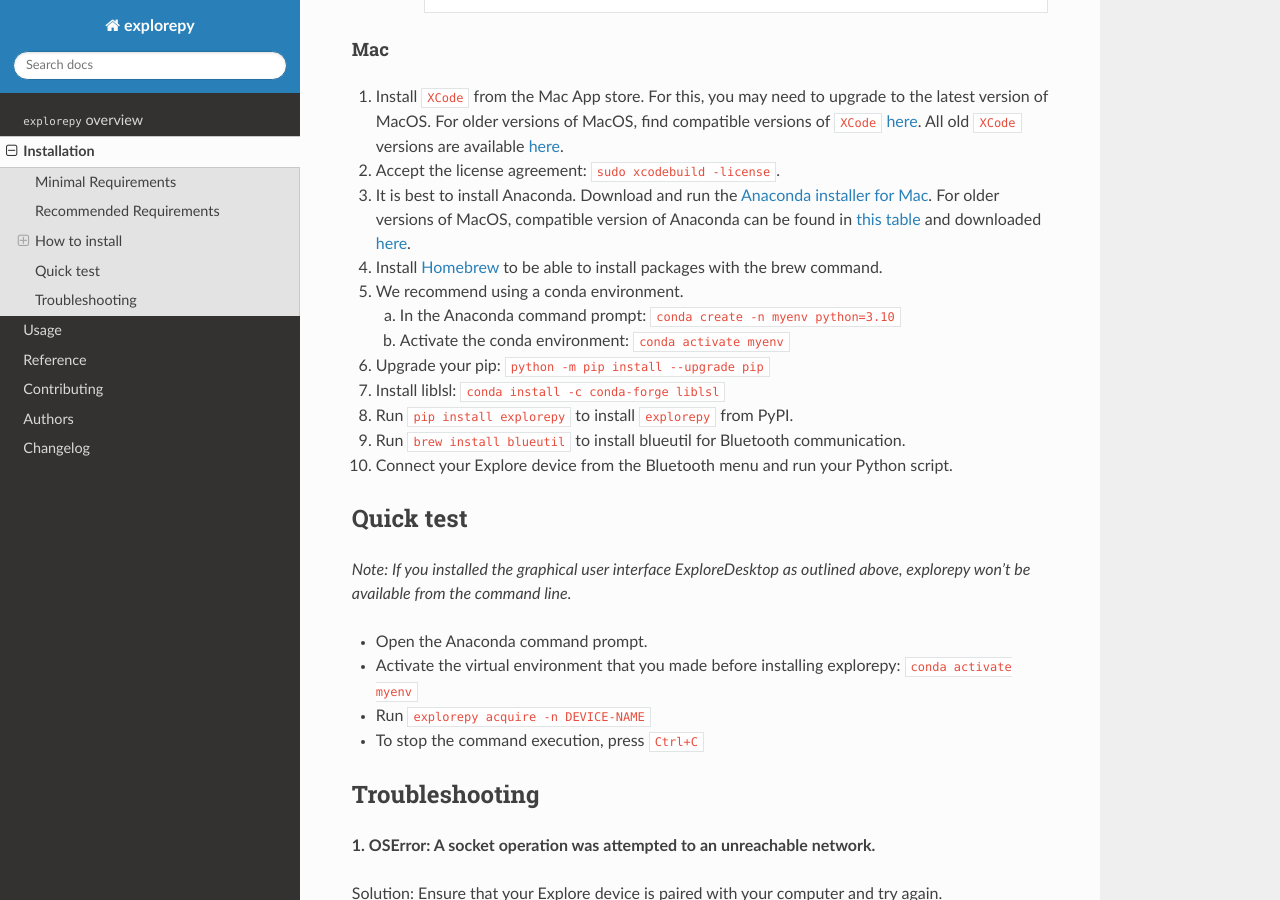
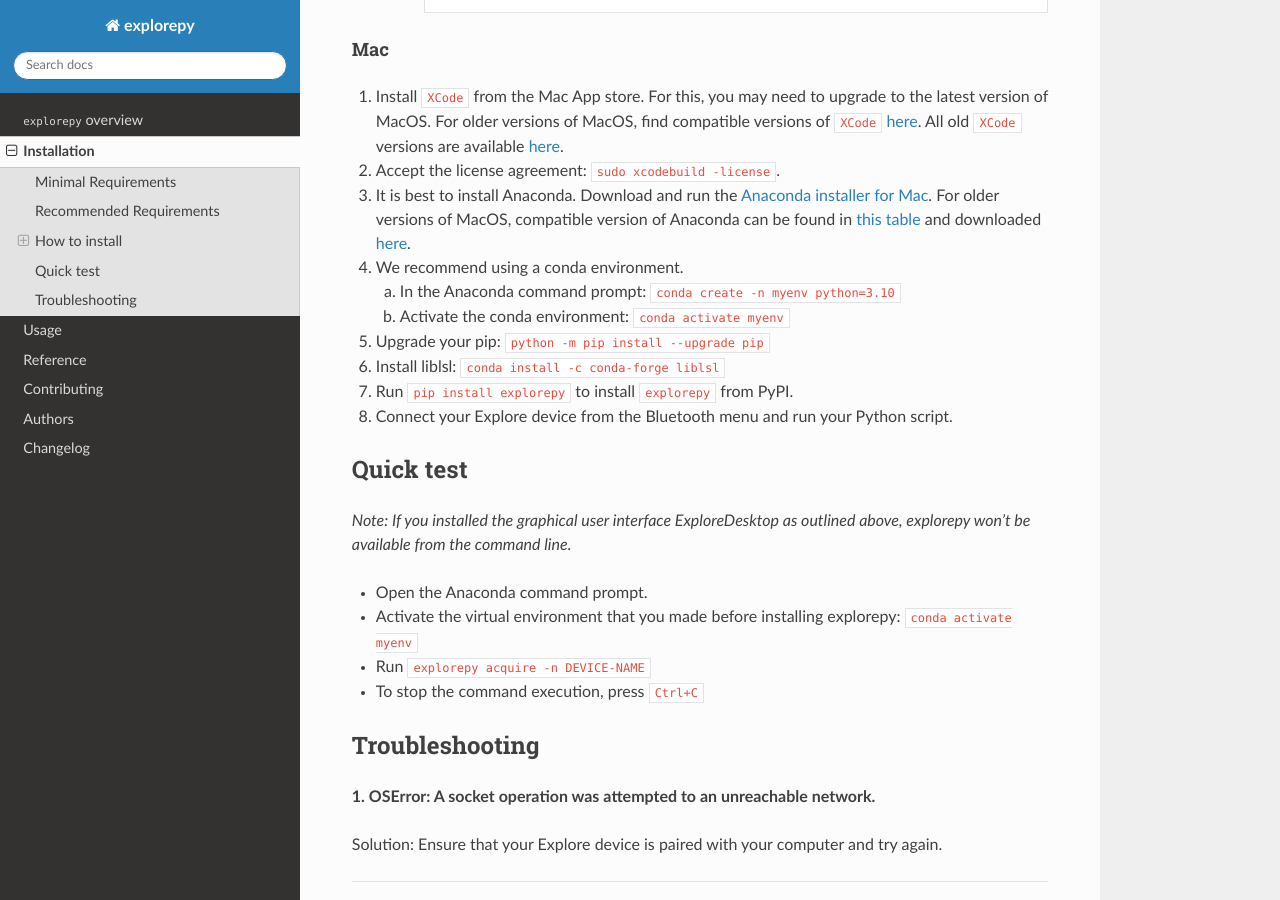
Before and after one commit to Mentalab-hub/explorepy, a Sphinx documentation site: the page built from docs/installation.rst, in a window 1280 px wide and 900 px high, scrolled down 2821 px. Built offline with Sphinx 7.4.7 and the Read the Docs theme 3.1.0, drawn with Linux system fonts in a browser that asks for light colours.

Commit message:
Removed blueutil requirement for Mac

```diff
--- a/docs/installation.rst
+++ b/docs/installation.rst
@@ -124,17 +124,15 @@
 1. Install ``XCode`` from the Mac App store. For this, you may need to upgrade to the latest version of MacOS. For older versions of MacOS, find compatible versions of ``XCode`` `here <https://en.wikipedia.org/wiki/Xcode>`_. All old ``XCode`` versions are available `here <https://developer.apple.com/download/more/>`_.
 2. Accept the license agreement: ``sudo xcodebuild -license``.
 3. It is best to install Anaconda. Download  and run the `Anaconda installer for Mac <https://www.anaconda.com/download/success>`_. For older versions of MacOS, compatible version of Anaconda can be found in `this table <https://docs.continuum.io/anaconda/install/#old-os>`_ and downloaded `here <https://repo.anaconda.com/archive/index.html>`_.
-4. Install `Homebrew <https://brew.sh/>`_ to be able to install packages with the brew command.
-5. We recommend using a conda environment.
+4. We recommend using a conda environment.
 
    a. In the Anaconda command prompt: ``conda create -n myenv python=3.10``
    b. Activate the conda environment: ``conda activate myenv``
 
-6. Upgrade your pip: ``python -m pip install --upgrade pip``
-7. Install liblsl: ``conda install -c conda-forge liblsl``
-8. Run ``pip install explorepy`` to install ``explorepy`` from PyPI.
-9. Run ``brew install blueutil`` to install blueutil for Bluetooth communication.
-10. Connect your Explore device from the Bluetooth menu and run your Python script.
+5. Upgrade your pip: ``python -m pip install --upgrade pip``
+6. Install liblsl: ``conda install -c conda-forge liblsl``
+7. Run ``pip install explorepy`` to install ``explorepy`` from PyPI.
+8. Connect your Explore device from the Bluetooth menu and run your Python script.
 
 
 Quick test
```
